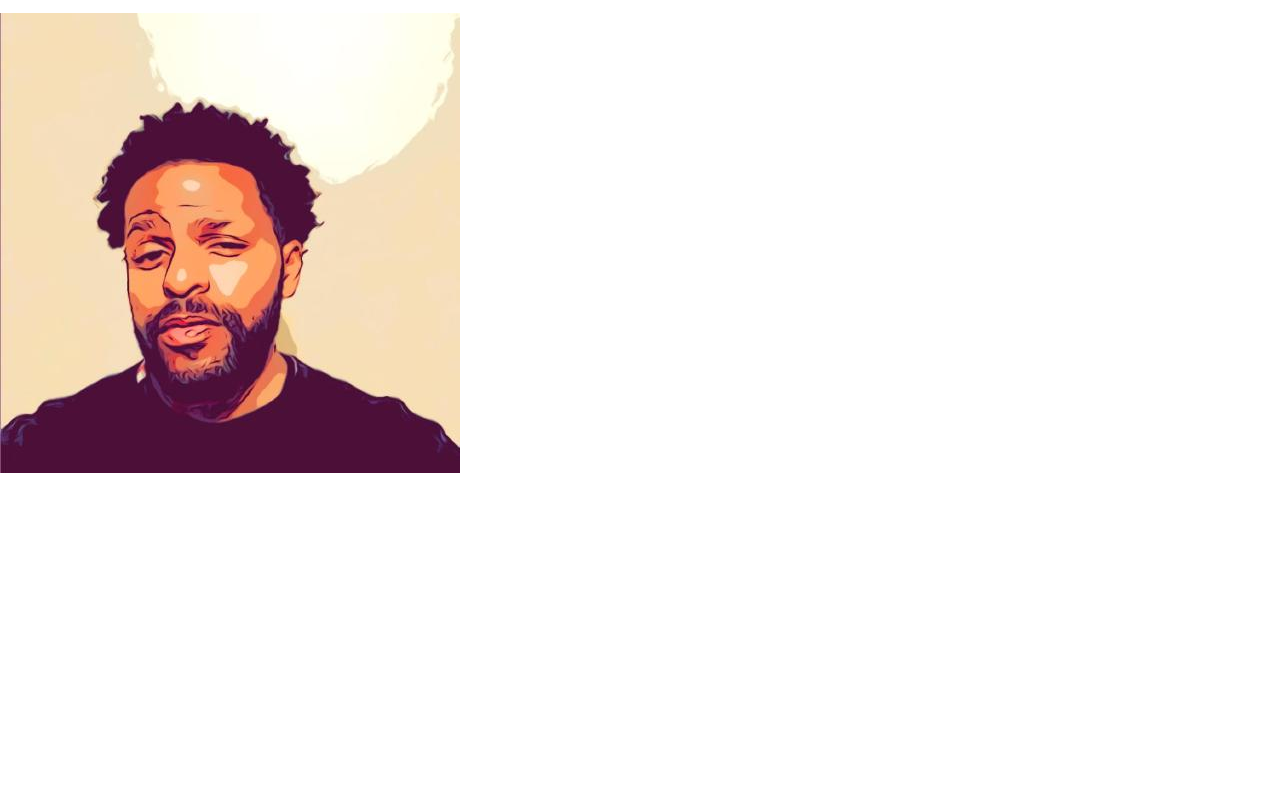
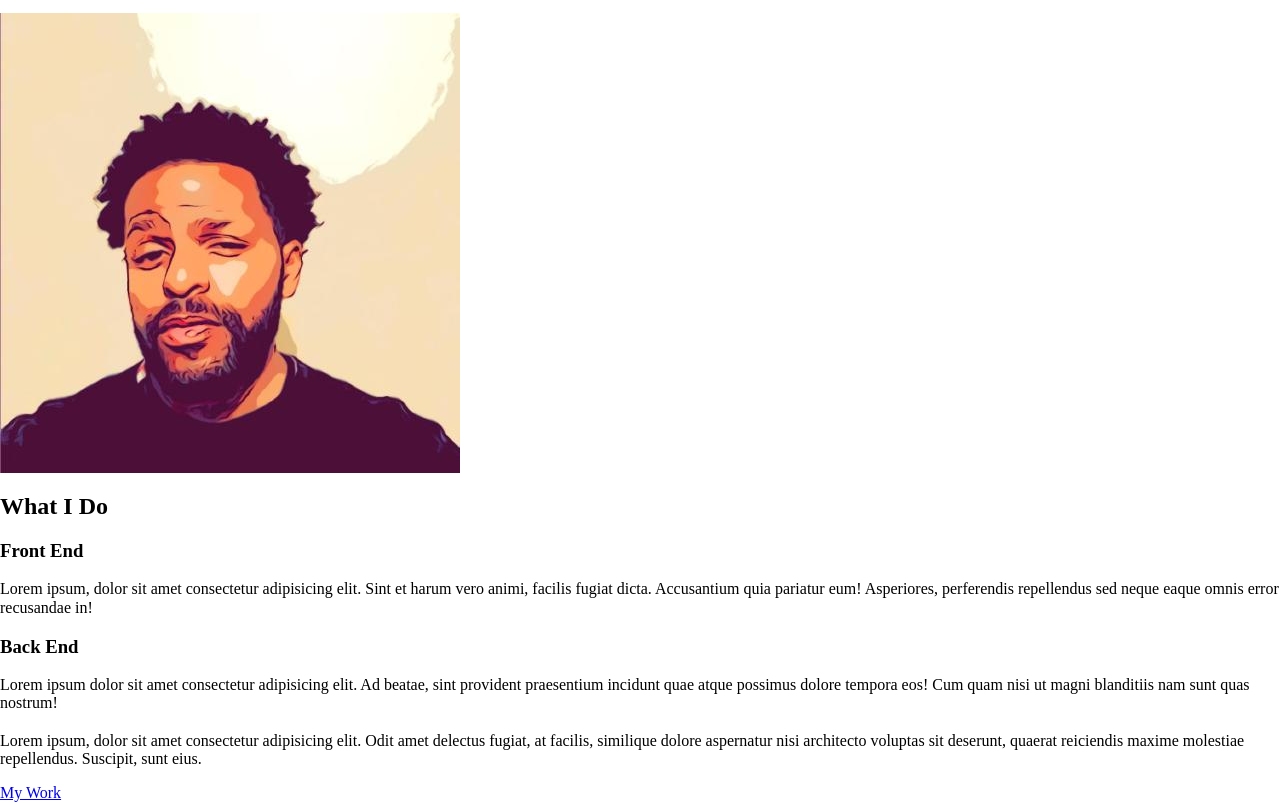
Before and after one commit to KamIsHere/myWebsite, a plain HTML site: page index.html in a window 1280 px wide. Shown: the part 197-1000 px from the top of the page. Before the commit the page ends 800 px from the top, so only its background shows below. Drawn offline with nearby package versions, Linux system fonts and the light colour scheme.

Commit message:
saving changes

```diff
--- a/index.html
+++ b/index.html
@@ -1,11 +1,14 @@
 <html lang="en">
+
 <head>
     <meta charset="UTF-8">
     <meta name="viewport" content="width=device-width, initial-scale=1.0">
     <title>Daniel Kamara</title>
     <link rel="stylesheet" href="https://cdnjs.cloudflare.com/ajax/libs/normalize/7.0.0/normalize.min.css">
-    <link rel="stylesheet" href="https://cdnjs.cloudflare.com/ajax/libs/font-awesome/5.11.2/css/all.css" integrity="sha256-46qynGAkLSFpVbEBog43gvNhfrOj+BmwXdxFgVK/Kvc=" crossorigin="anonymous" />
+    <link rel="stylesheet" href="https://cdnjs.cloudflare.com/ajax/libs/font-awesome/5.11.2/css/all.css"
+        integrity="sha256-46qynGAkLSFpVbEBog43gvNhfrOj+BmwXdxFgVK/Kvc=" crossorigin="anonymous" />
 </head>
+
 <body>
     <header>
         <div class="logo">
@@ -33,5 +36,44 @@
         <img src="img/me.jpeg" alt="A picture of Daniel Kamara smiling.">
     </section>
 
+    <!-- My Services  -->
+    <section class="my--services" id="services">
+        <h2 class="section__title" id="section__title--services">What I Do</h2>
+        <div class="services">
+            <div class="service">
+                <h3>Front End</h3>
+                <p>Lorem ipsum, dolor sit amet consectetur adipisicing elit. Sint et harum vero animi, facilis fugiat
+                    dicta. Accusantium quia pariatur eum! Asperiores, perferendis repellendus sed neque eaque omnis
+                    error recusandae in!</p>
+            </div>
+            <!--- service -->
+
+            <div class="service">
+                <h3>Back End</h3>
+                <p>Lorem ipsum dolor sit amet consectetur adipisicing elit. Ad beatae, sint provident praesentium
+                    incidunt quae atque possimus dolore tempora eos! Cum quam nisi ut magni blanditiis nam sunt quas
+                    nostrum!</p>
+            </div>
+            <!--- service -->
+
+            <div class="service">
+                <h3></h3>
+                <p>Lorem ipsum, dolor sit amet consectetur adipisicing elit. Odit amet delectus fugiat, at facilis,
+                    similique dolore aspernatur nisi architecto voluptas sit deserunt, quaerat reiciendis maxime
+                    molestiae repellendus. Suscipit, sunt eius.</p>
+            </div>
+            <!--- service -->
+        </div> <!-- services-->
+
+        <a href="#work" class="btn">My Work</a>
+    </section>
+
+
+    <!-- About Me -->
+    <section>
+
+    </section>
+
 </body>
+
 </html>
```
Lines whose indentation alone changed are shown as unchanged.
